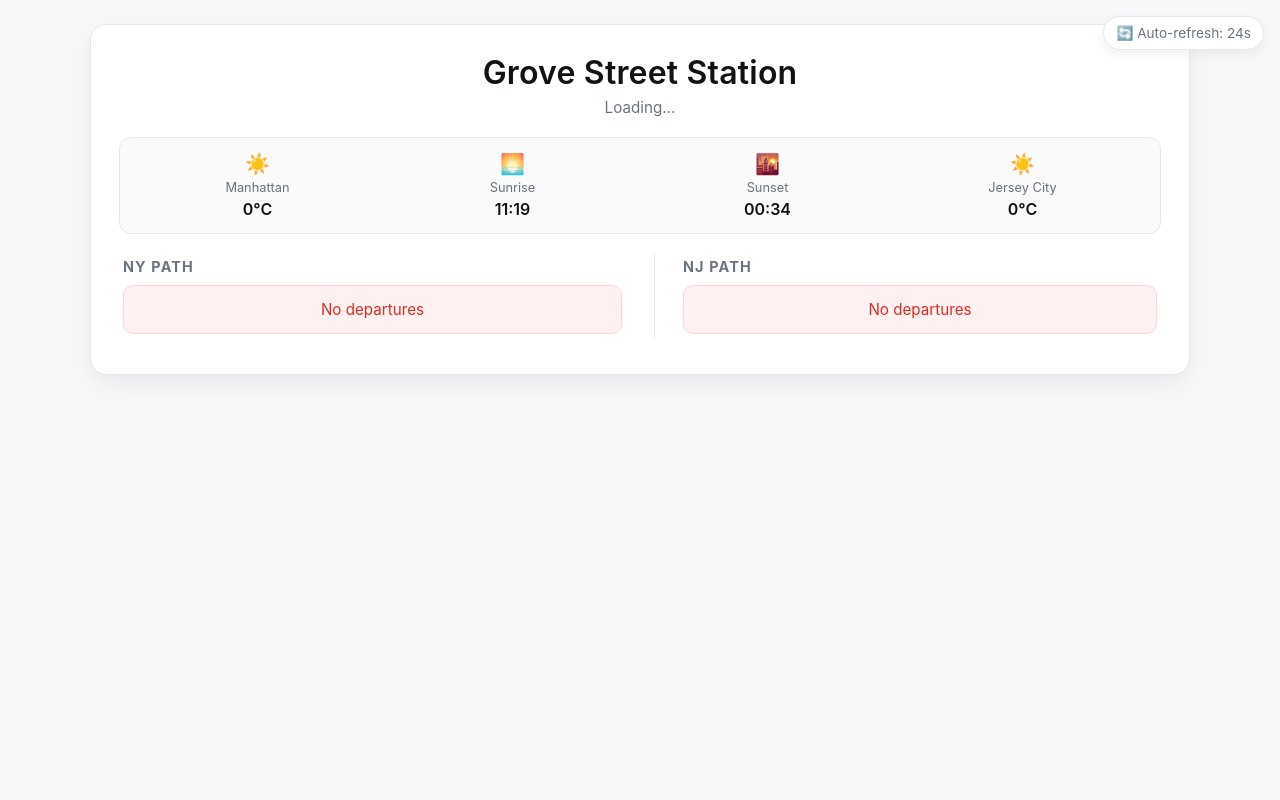
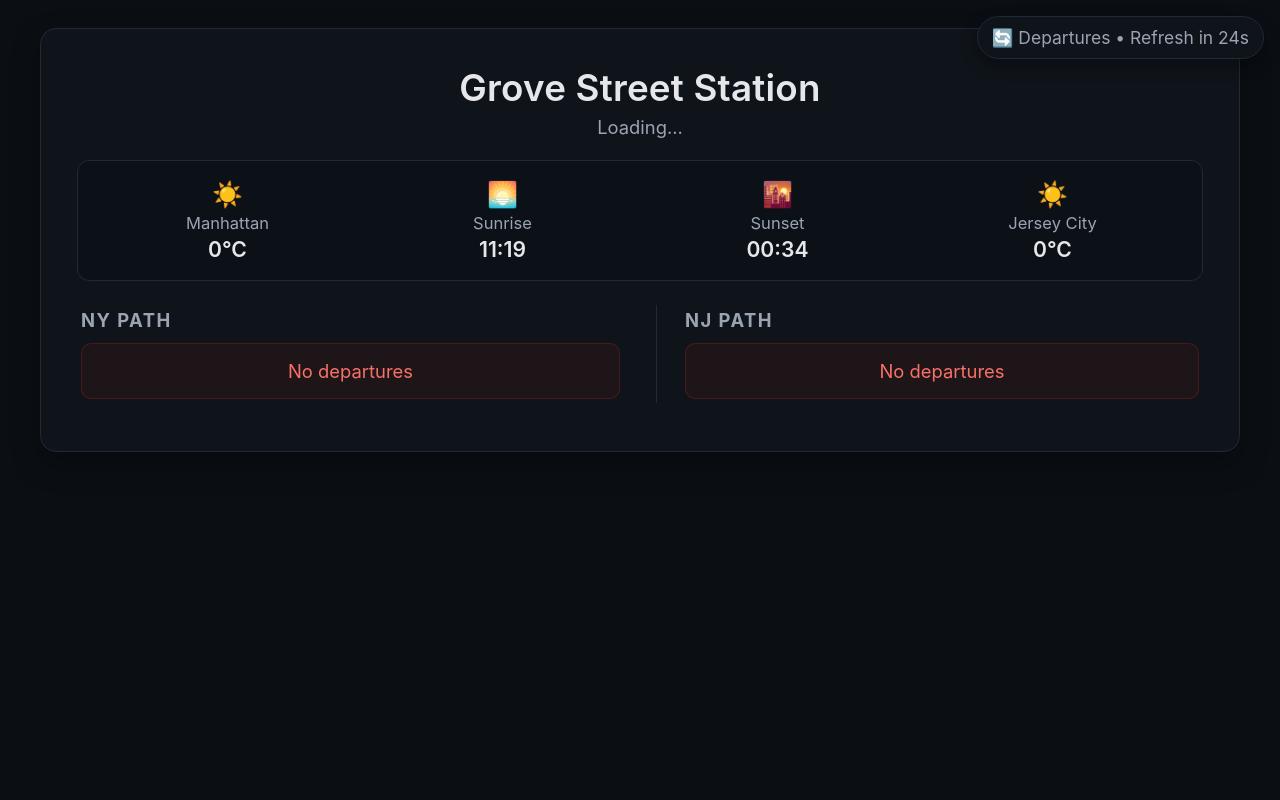
Before and after one commit to yuemning/path_app, a Flask app: page / in a window 1280 px wide. Run offline with Flask 3, Linux system fonts and the light colour scheme; data that the repository does not hold is empty.

Commit message:
dark mode

```diff
--- a/templates/index.html
+++ b/templates/index.html
@@ -12,15 +12,16 @@
         }
 
         :root {
-            --bg: #f7f8fa;
-            --card: #ffffff;
-            --text: #101214;
-            --muted: #6b7280;
-            --border: #e5e7eb;
-            --accent: #0f62fe;
-            --urgent: #d92d20;
-            --soon: #b54708;
-            --normal: #107569;
+            --bg: #0b0f14;
+            --card: #0f141a;
+            --text: #e5e7eb;
+            --muted: #9aa4b2;
+            --border: #1f2937;
+            --accent: #60a5fa;
+            --urgent: #f97066;
+            --soon: #f59e0b;
+            --normal: #34d399;
+            --scale: 1.15; /* global scale up */
         }
 
         body {
@@ -31,16 +32,16 @@
             display: flex;
             flex-direction: column;
             align-items: center;
-            padding: 24px;
+            padding: 28px;
         }
 
         .container {
-            max-width: 1100px;
+            max-width: 1200px;
             width: 100%;
             background: var(--card);
             border-radius: 16px;
-            padding: 28px;
-            box-shadow: 0 10px 24px rgba(16, 18, 20, 0.06);
+            padding: 36px;
+            box-shadow: 0 12px 28px rgba(0, 0, 0, 0.35);
             border: 1px solid var(--border);
         }
 
@@ -50,7 +51,7 @@
         }
 
         .station-name {
-            font-size: 2rem;
+            font-size: calc(2rem * var(--scale));
             font-weight: 600;
             letter-spacing: 0.2px;
             color: var(--text);
@@ -58,21 +59,21 @@
         }
 
         .last-updated {
-            font-size: 0.95rem;
+            font-size: calc(1rem * var(--scale));
             color: var(--muted);
-            margin-bottom: 18px;
+            margin-bottom: 22px;
         }
 
         .weather-info {
-            background: #fafafa;
+            background: #0b1117;
             border: 1px solid var(--border);
             border-radius: 12px;
-            padding: 14px 16px;
+            padding: 18px 20px;
             display: grid;
             grid-template-columns: repeat(4, 1fr);
-            gap: 12px;
+            gap: 16px;
             text-align: center;
-            margin-bottom: 20px;
+            margin-bottom: 24px;
         }
 
         .weather-item {
@@ -83,24 +84,24 @@
         }
 
         .weather-icon {
-            font-size: 1.25rem;
+            font-size: calc(1.35rem * var(--scale));
         }
 
         .weather-label {
-            font-size: 0.8rem;
+            font-size: calc(0.9rem * var(--scale));
             color: var(--muted);
         }
 
         .weather-value {
-            font-size: 1rem;
+            font-size: calc(1.15rem * var(--scale));
             font-weight: 600;
         }
 
         .departures-container {
             display: grid;
             grid-template-columns: 1fr 1fr;
-            gap: 28px;
-            margin-bottom: 8px;
+            gap: 32px;
+            margin-bottom: 12px;
         }
 
         .direction-section {
@@ -113,25 +114,25 @@
         }
 
         .direction-title {
-            font-size: 0.9rem;
+            font-size: calc(1rem * var(--scale));
             font-weight: 700;
             letter-spacing: 0.08em;
             text-transform: uppercase;
             color: var(--muted);
             text-align: left;
-            margin-bottom: 10px;
+            margin-bottom: 12px;
         }
 
         .departures-grid {
             display: grid;
-            gap: 10px;
+            gap: 12px;
         }
 
         .departure-card {
-            background: var(--card);
+            background: #0b1117;
             border: 1px solid var(--border);
             border-radius: 12px;
-            padding: 14px 16px;
+            padding: 18px 20px;
             display: flex;
             justify-content: space-between;
             align-items: center;
@@ -139,8 +140,8 @@
         }
 
         .departure-card:hover {
-            background: #fcfcfd;
-            box-shadow: 0 6px 16px rgba(16, 18, 20, 0.06);
+            background: #0d131a;
+            box-shadow: 0 10px 22px rgba(0, 0, 0, 0.35);
             transform: translateY(-1px);
         }
 
@@ -150,7 +151,7 @@
         }
 
         .destination {
-            font-size: 1rem;
+            font-size: calc(1.1rem * var(--scale));
             font-weight: 600;
             display: flex;
             align-items: center;
@@ -170,10 +171,10 @@
 
         .arrival-time {
             font-variant-numeric: tabular-nums;
-            font-size: 1.5rem;
+            font-size: calc(1.8rem * var(--scale));
             font-weight: 700;
             text-align: right;
-            min-width: 96px;
+            min-width: 110px;
         }
 
         .arrival-time.urgent { color: var(--urgent); }
@@ -182,47 +183,77 @@
 
         .loading {
             text-align: center;
-            font-size: 0.95rem;
+            font-size: calc(1rem * var(--scale));
             color: var(--muted);
-            padding: 20px 0;
+            padding: 22px 0;
         }
 
         .error {
             text-align: center;
             color: var(--urgent);
-            font-size: 0.95rem;
-            padding: 14px;
-            background: #fff1f1;
+            font-size: calc(1rem * var(--scale));
+            padding: 16px;
+            background: rgba(217, 45, 32, 0.08);
             border-radius: 10px;
-            border: 1px solid #ffd2d2;
+            border: 1px solid rgba(217, 45, 32, 0.22);
         }
 
         .refresh-indicator {
             position: fixed;
             top: 16px;
             right: 16px;
-            background: #ffffff;
-            padding: 8px 12px;
+            background: #0f141a;
+            padding: 10px 14px;
             border-radius: 999px;
-            font-size: 0.85rem;
+            font-size: calc(0.95rem * var(--scale));
             color: var(--muted);
             border: 1px solid var(--border);
-            box-shadow: 0 4px 12px rgba(16, 18, 20, 0.06);
+            box-shadow: 0 6px 16px rgba(0, 0, 0, 0.35);
+        }
+
+        /* Countdown View */
+        #countdownView { display: none; }
+        .mode-countdown #countdownView { display: block; }
+        .mode-countdown .departures-container { display: none; }
+        .countdown-card {
+            background: #0b1117;
+            border: 1px solid var(--border);
+            border-radius: 16px;
+            padding: 32px;
+            display: grid;
+            gap: 14px;
+            place-items: center;
+        }
+        .countdown-title {
+            font-size: calc(1.1rem * var(--scale));
+            color: var(--muted);
+            letter-spacing: 0.08em;
+            text-transform: uppercase;
+        }
+        .countdown-time {
+            font-variant-numeric: tabular-nums;
+            font-size: calc(3.4rem * var(--scale));
+            font-weight: 800;
+            letter-spacing: 1px;
+        }
+        .countdown-subtle {
+            font-size: calc(0.95rem * var(--scale));
+            color: var(--muted);
         }
 
         @media (max-width: 900px) {
             .container {
-                padding: 22px;
+                padding: 26px;
             }
         }
 
         @media (max-width: 768px) {
             .container {
-                padding: 18px;
+                padding: 22px;
             }
 
             .station-name {
-                font-size: 1.6rem;
+                font-size: calc(1.8rem * var(--scale));
             }
 
             .departures-container {
@@ -295,16 +326,29 @@
                 </div>
             </div>
         </div>
+
+        <div id="countdownView">
+            <div class="countdown-card">
+                <div class="countdown-title">Next World Trade Center train</div>
+                <div class="countdown-time" id="wtcCountdown">--:--</div>
+                <div class="countdown-subtle" id="wtcEtaLabel">Calculating…</div>
+            </div>
+        </div>
     </div>
 
     <script>
         let refreshInterval;
         let countdownInterval;
         let nextRefresh = 30;
+        let latestDeparturesData = null;
+        let isCountdownView = false;
 
-        function updateRefreshIndicator() {
+        function updateTick() {
             const indicator = document.getElementById('refreshIndicator');
-            indicator.textContent = `🔄 Auto-refresh: ${nextRefresh}s`;
+            const mode = isCountdownView ? 'Countdown' : 'Departures';
+            indicator.textContent = `🔄 ${mode} • Refresh in ${nextRefresh}s`;
+
+            if (isCountdownView) updateWtcCountdown();
 
             if (nextRefresh <= 0) {
                 nextRefresh = 30;
@@ -341,6 +385,8 @@
             const njContainer = document.getElementById('njDepartures');
             const lastUpdated = document.getElementById('lastUpdated');
 
+            latestDeparturesData = data;
+
             if (!data.departures || data.departures.length === 0) {
                 nyContainer.innerHTML = '<div class="error">No departures</div>';
                 njContainer.innerHTML = '<div class="error">No departures</div>';
@@ -376,6 +422,44 @@
             njContainer.innerHTML = njDepartures.length > 0 ?
                 njDepartures.map(createDepartureHTML).join('') :
                 '<div class="loading">No trains to NJ</div>';
+        }
+
+        function findNextWtcSeconds(data) {
+            if (!data || !data.departures) return null;
+            const isWtc = (name) => {
+                if (!name) return false;
+                const n = name.toLowerCase();
+                return n.includes('world trade');
+            };
+            const candidates = data.departures.filter(d => d.direction === 'To New York' && isWtc(d.destination));
+            if (candidates.length === 0) return null;
+            const seconds = candidates
+                .map(d => parseInt(d.seconds_to_arrival))
+                .filter(s => Number.isFinite(s))
+                .sort((a,b) => a-b)[0];
+            return Number.isFinite(seconds) ? seconds : null;
+        }
+
+        function updateWtcCountdown() {
+            const el = document.getElementById('wtcCountdown');
+            const label = document.getElementById('wtcEtaLabel');
+            const seconds = findNextWtcSeconds(latestDeparturesData);
+            if (seconds == null) {
+                el.textContent = '--:--';
+                label.textContent = 'No upcoming WTC train';
+                return;
+            }
+            const m = Math.max(0, Math.floor(seconds / 60));
+            const s = Math.max(0, seconds % 60);
+            el.textContent = `${m.toString().padStart(2,'0')}:${s.toString().padStart(2,'0')}`;
+            label.textContent = m === 0 ? 'Less than a minute' : `${m} min`;
+        }
+
+        function toggleView() {
+            isCountdownView = !isCountdownView;
+            document.body.classList.toggle('mode-countdown', isCountdownView);
+            // Refresh countdown immediately when entering countdown mode
+            if (isCountdownView) updateWtcCountdown();
         }
 
         function fetchDepartures() {
@@ -431,10 +515,17 @@
         setInterval(fetchWeather, 300000); // 5 minutes
 
         // Update countdown indicator every second
-        countdownInterval = setInterval(updateRefreshIndicator, 1000);
+        countdownInterval = setInterval(updateTick, 1000);
 
         // Initial countdown setup
-        updateRefreshIndicator();
+        updateTick();
+
+        // Keyboard toggle (T)
+        document.addEventListener('keydown', (e) => {
+            if (e.key === 't' || e.key === 'T') {
+                toggleView();
+            }
+        });
     </script>
 </body>
 </html>
```
